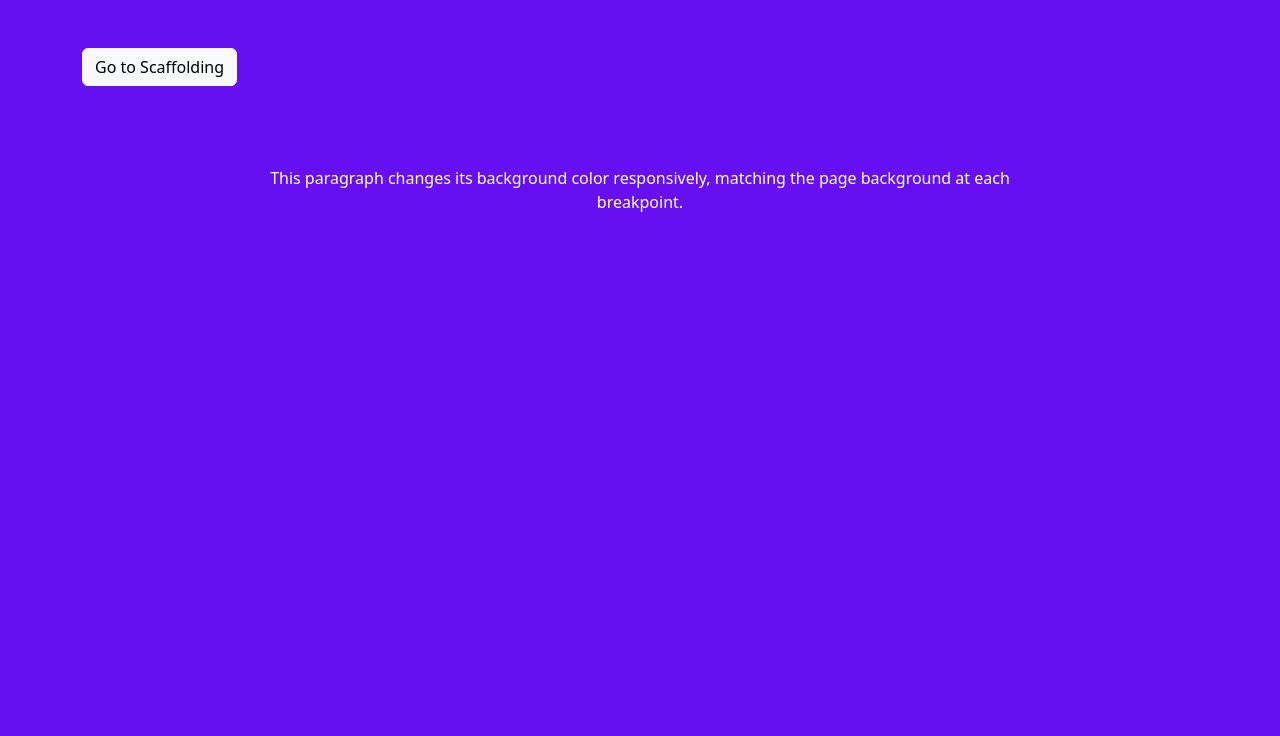
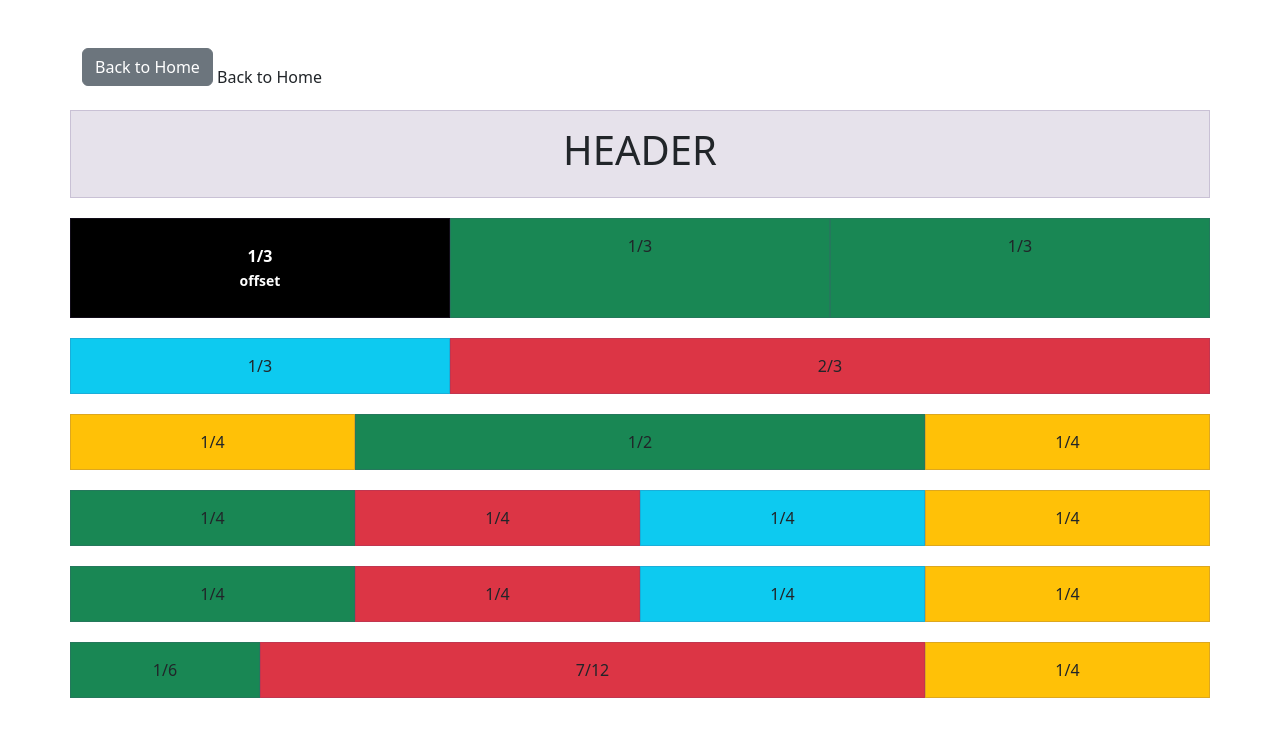
Before and after one commit to Ronix014/Scaffolding, a plain HTML site: page index.html in a window 1280 px wide. Drawn offline with nearby package versions, Linux system fonts and the light colour scheme.

Commit message:
Update index.html

```diff
--- a/index.html
+++ b/index.html
@@ -1,111 +1,95 @@
 <!DOCTYPE html>
 <html lang="en">
 <head>
-  <meta charset="UTF-8" />
-  <meta name="viewport" content="width=device-width, initial-scale=1.0"/>
-  <title>Responsive Background Color Change</title>
+    <meta charset="UTF-8">
+    <meta name="viewport" content="width=device-width, initial-scale=1.0">
+    <title>Bootstrap Scaffolding Layout</title>
     <!-- Bootstrap CSS -->
-  <link href="https://cdn.jsdelivr.net/npm/bootstrap@5.3.0/dist/css/bootstrap.min.css" rel="stylesheet" />
+    <link href="https://cdn.jsdelivr.net/npm/bootstrap@5.3.0/dist/css/bootstrap.min.css" rel="stylesheet">
     <style>
-    /* Smooth transitions */
-    body, .responsive-bg {
-      transition: background-color 0.5s ease, color 0.5s ease;
+        .row {
+            margin-bottom: 20px;
         }
-
-    /* Page background colors */
-    body {
-      background-color: #212529; /* dark gray */
-      color: #ffffff;
+        [class^="col"] {
+            padding: 15px;
+            background-color: rgba(86, 61, 124, 0.15);
+            border: 1px solid rgba(86, 61, 124, 0.2);
+            text-align: center;
         }
-
-    @media (min-width: 576px) {
-      body {
-        background-color: #0d6efd; /* blue */
+        .offset-cell {
+            background: #000;
+            color: #fff;
+            font-weight: bold;
+            display: flex;
+            flex-direction: column;
+            justify-content: center;
+            align-items: center;
+            height: 100%;
+            min-height: 100px;
         }
-    }
-
-    @media (min-width: 768px) {
-      body {
-        background-color: #198754; /* green */
-      }
-    }
-
-    @media (min-width: 992px) {
-      body {
-        background-color: #ffc107; /* yellow */
-        color: #212529;
-      }
-    }
-
-    @media (min-width: 1200px) {
-      body {
-        background-color: #6610f2; /* purple */
-        color: #ffffff;
-      }
-    }
-
-    @media (min-width: 1400px) {
-      body {
-        background-color: #0dcaf0; /* cyan */
-        color: #212529;
-      }
-    }
-
-    /* Paragraph block */
-    .responsive-bg {
-      padding: 1.5rem;
-      border-radius: 8px;
-      margin: 2rem auto;
-      max-width: 800px;
-      background-color: #343a40; /* dark gray */
-      color: #ffffff;
-    }
-
-    @media (min-width: 576px) {
-      .responsive-bg {
-        background-color: #0d6efd; /* blue */
-        color: #ffffff;
-      }
-    }
-
-    @media (min-width: 768px) {
-      .responsive-bg {
-        background-color: #198754; /* green */
-        color: #ffffff;
-      }
-    }
-
-    @media (min-width: 992px) {
-      .responsive-bg {
-        background-color: #ffc107; /* yellow */
-        color: #212529;
-      }
-    }
-
-    @media (min-width: 1200px) {
-      .responsive-bg {
-        background-color: #6610f2; /* purple */
-        color: #ffffff;
-      }
-    }
-
-    @media (min-width: 1400px) {
-      .responsive-bg {
-        background-color: #0dcaf0; /* cyan */
-        color: #212529;
-      }
+        .offset-row {
+            min-height: 100px;
         }
     </style>
 </head>
 <body>
-  <div class="container my-5">
-    <a href="scafolding.html" class="btn btn-light mb-4">
-      Go to Scaffolding
+    <div class="container mt-5">
+        <a href="https://ronix014.github.io/Breakpoints/" class="btn btn-secondary mb-4">
+    Back to Home
 </a>
-    <p class="responsive-bg text-center">
-      This paragraph changes its background color responsively, matching the page background at each breakpoint.
-    </p>
+            Back to Home
+        </a>
+        <!-- Header Row -->
+        <div class="row">
+            <div class="col-12">
+                <h1>HEADER</h1>
             </div>
+        </div>
+
+        <!-- First and Second Row: 1/3 offset | 1/3 | 1/3 (with offset spanning two rows) -->
+        <div class="row">
+            <div class="col-md-4 offset-cell offset-row" style="grid-row: span 2;">
+                <div>1/3<br><small>offset</small></div>
+            </div>
+            <div class="col-md-4 bg-success">1/3</div>
+            <div class="col-md-4 bg-success">1/3</div>
+        </div>
+        <div class="row">
+            <div class="col-md-4 bg-info">1/3</div>
+            <div class="col-md-8 bg-danger">2/3</div>
+        </div>
+
+        <!-- Third Row: 1/4 | 1/2 | 1/4 -->
+        <div class="row">
+            <div class="col-md-3 bg-warning">1/4</div>
+            <div class="col-md-6 bg-success">1/2</div>
+            <div class="col-md-3 bg-warning">1/4</div>
+        </div>
+
+        <!-- Fourth Row: 1/4 | 1/4 | 1/4 | 1/4 -->
+        <div class="row">
+            <div class="col-md-3 bg-success">1/4</div>
+            <div class="col-md-3 bg-danger">1/4</div>
+            <div class="col-md-3 bg-info">1/4</div>
+            <div class="col-md-3 bg-warning">1/4</div>
+        </div>
+
+        <!-- Fifth Row: 1/4 | 1/4 | 1/4 | 1/4 -->
+        <div class="row">
+            <div class="col-md-3 bg-success">1/4</div>
+            <div class="col-md-3 bg-danger">1/4</div>
+            <div class="col-md-3 bg-info">1/4</div>
+            <div class="col-md-3 bg-warning">1/4</div>
+        </div>
+
+        <!-- Sixth Row: 1/6 | 7/12 | 1/4 -->
+        <div class="row">
+            <div class="col-md-2 bg-success">1/6</div>
+            <div class="col-md-7 bg-danger">7/12</div>
+            <div class="col-md-3 bg-warning">1/4</div>
+        </div>
+    </div>
+
 
     <!-- Bootstrap JS Bundle with Popper -->
     <script src="https://cdn.jsdelivr.net/npm/bootstrap@5.3.0/dist/js/bootstrap.bundle.min.js"></script>
```
Lines whose indentation alone changed are shown as unchanged.
